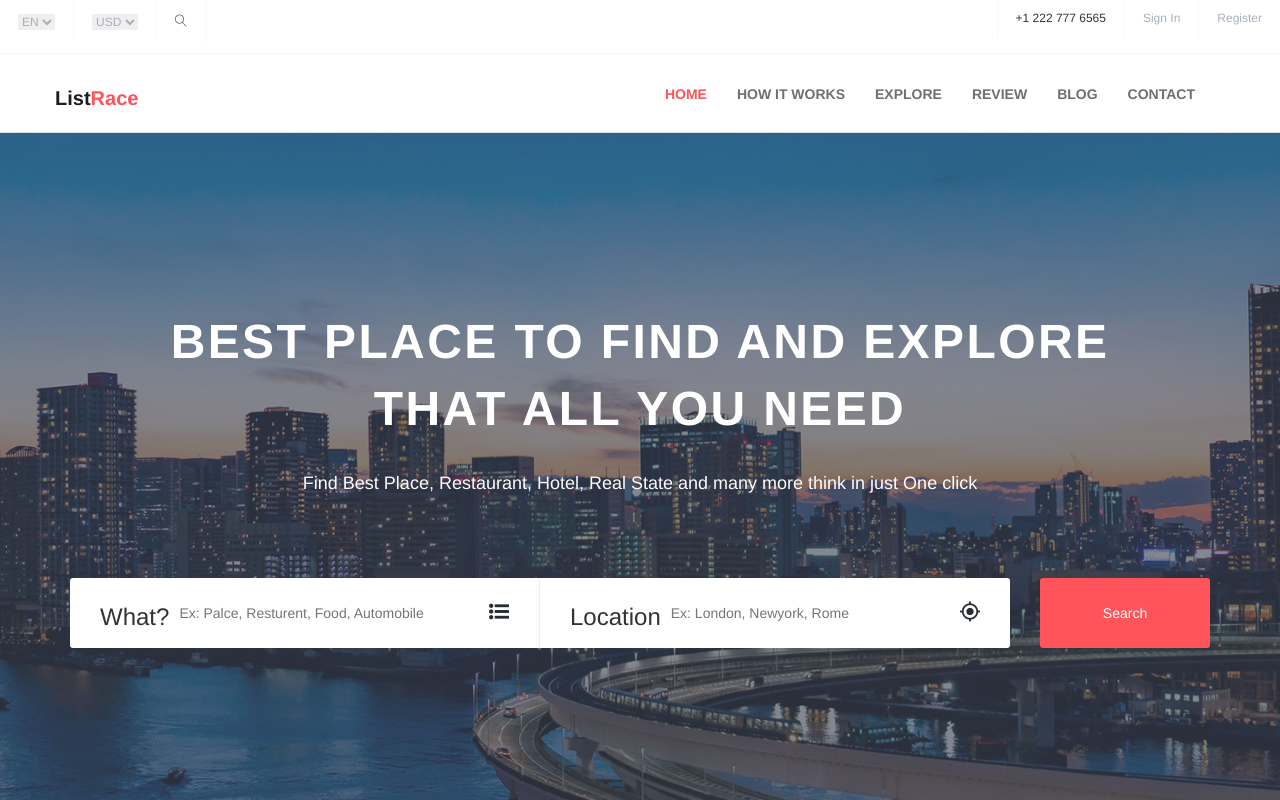
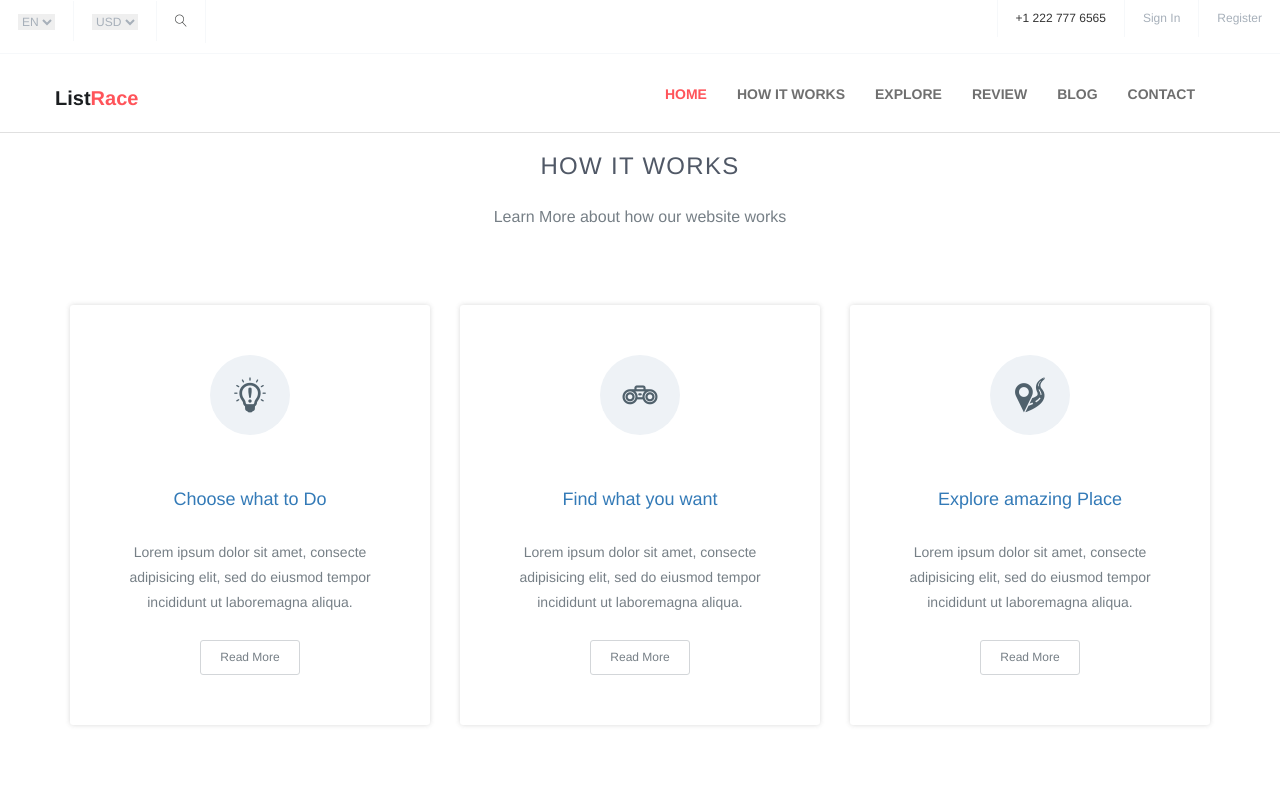
Before and after one commit to lsfckt/list-race-react-project, a React (Vite) app in the folder client/: page /howitworks in a window 1280 px wide. Shown: the top 800 px of the page. Built offline with nearby package versions, Linux system fonts and the light colour scheme.

Commit message:
add routes
Unification on WelcomeHero and ListTopics components in one parent componet Home.

```diff
--- a/client/assets/css/style.css
+++ b/client/assets/css/style.css
@@ -339,7 +339,7 @@ nav.navbar.bootsnav .navbar-toggle i{color: #ff545a;}
 }
 
 /*-------------------------------------
-        5. List-topuics
+        5. List-topics
 --------------------------------------*/
 .list-topics-content {
     position: relative;
--- a/client/src/App.jsx
+++ b/client/src/App.jsx
@@ -1,7 +1,9 @@
+import { Routes, Route } from 'react-router-dom';
+
 import Footer from "./components/Footer";
 import Header from "./components/Header";
 import Home from "./components/Home";
-import ListTopics from "./components/ListTopics";
+import HowItWorks from "./components/HowItWorks";
 import TopArea from "./components/TopArea";
 
 function App() {
@@ -10,8 +12,12 @@ function App() {
         <>
             <Header />
             <TopArea />
-      <Home />
-      <ListTopics />
+
+            <Routes>
+                <Route path='/' element={<Home />}/>
+                <Route path='/howitworks' element={<HowItWorks />} />
+            </Routes>
+
             <Footer />
         </>
     )
--- a/client/src/components/Home.jsx
+++ b/client/src/components/Home.jsx
@@ -1,42 +1,12 @@
+import ListTopics from "./ListTopics";
+import WelcomeHero from "./WelcomeHero";
+
 export default function Home() {
+
     return (
-        <section id="home" className="welcome-hero">
-            <div className="container">
-                <div className="welcome-hero-txt">
-                    <h2>best place to find and explore <br /> that all you need </h2>
-                    <p>
-                        Find Best Place, Restaurant, Hotel, Real State and many more think in just One click
-                    </p>
-                </div>
-                <div className="welcome-hero-serch-box">
-                    <div className="welcome-hero-form">
-                        <div className="single-welcome-hero-form">
-                            <h3>what?</h3>
-                            <form action="index.html">
-                                <input type="text" placeholder="Ex: palce, resturent, food, automobile" />
-                            </form>
-                            <div className="welcome-hero-form-icon">
-                                <i className="flaticon-list-with-dots"></i>
-                            </div>
-                        </div>
-                        <div className="single-welcome-hero-form">
-                            <h3>location</h3>
-                            <form action="index.html">
-                                <input type="text" placeholder="Ex: london, newyork, rome" />
-                            </form>
-                            <div className="welcome-hero-form-icon">
-                                <i className="flaticon-gps-fixed-indicator"></i>
-                            </div>
-                        </div>
-                    </div>
-                    <div className="welcome-hero-serch">
-                        <button className="welcome-hero-btn" onclick="window.location.href='#'">
-                            search  <i data-feather="search"></i>
-                        </button>
-                    </div>
-                </div>
-            </div>
-
-        </section>
+        <>
+            <WelcomeHero />
+            <ListTopics />
+        </>
     )
 }
--- a/client/src/components/ListTopics.jsx
+++ b/client/src/components/ListTopics.jsx
@@ -1,3 +1,5 @@
+// import styles from './ListTopics.module.css';
+
 export default function ListTopics() {
     return (
         <section id="list-topics" className="list-topics">
--- /dev/null
+++ b/client/src/components/ListTopics.module.css
@@ -0,0 +1,3 @@
+/* .container {
+    display: none;
+} */
--- /dev/null
+++ b/client/src/components/WelcomeHero.jsx
@@ -0,0 +1,42 @@
+export default function WelcomeHero() {
+    return (
+        <section id="home" className="welcome-hero">
+            <div className="container">
+                <div className="welcome-hero-txt">
+                    <h2>best place to find and explore <br /> that all you need </h2>
+                    <p>
+                        Find Best Place, Restaurant, Hotel, Real State and many more think in just One click
+                    </p>
+                </div>
+                <div className="welcome-hero-serch-box">
+                    <div className="welcome-hero-form">
+                        <div className="single-welcome-hero-form">
+                            <h3>what?</h3>
+                            <form action="index.html">
+                                <input type="text" placeholder="Ex: palce, resturent, food, automobile" />
+                            </form>
+                            <div className="welcome-hero-form-icon">
+                                <i className="flaticon-list-with-dots"></i>
+                            </div>
+                        </div>
+                        <div className="single-welcome-hero-form">
+                            <h3>location</h3>
+                            <form action="index.html">
+                                <input type="text" placeholder="Ex: london, newyork, rome" />
+                            </form>
+                            <div className="welcome-hero-form-icon">
+                                <i className="flaticon-gps-fixed-indicator"></i>
+                            </div>
+                        </div>
+                    </div>
+                    <div className="welcome-hero-serch">
+                        <button className="welcome-hero-btn" onclick="window.location.href='#'">
+                            search  <i data-feather="search"></i>
+                        </button>
+                    </div>
+                </div>
+            </div>
+
+        </section>
+    )
+}
--- a/client/src/main.jsx
+++ b/client/src/main.jsx
@@ -1,7 +1,11 @@
 import React from 'react'
 import ReactDOM from 'react-dom/client'
 import App from './App.jsx'
+import { BrowserRouter } from 'react-router-dom'
 
 ReactDOM.createRoot(document.getElementById('root')).render(
-    <App />
+    <BrowserRouter>
+        <App />
+    </BrowserRouter>
+
 )
```
Lines whose indentation alone changed are shown as unchanged.
